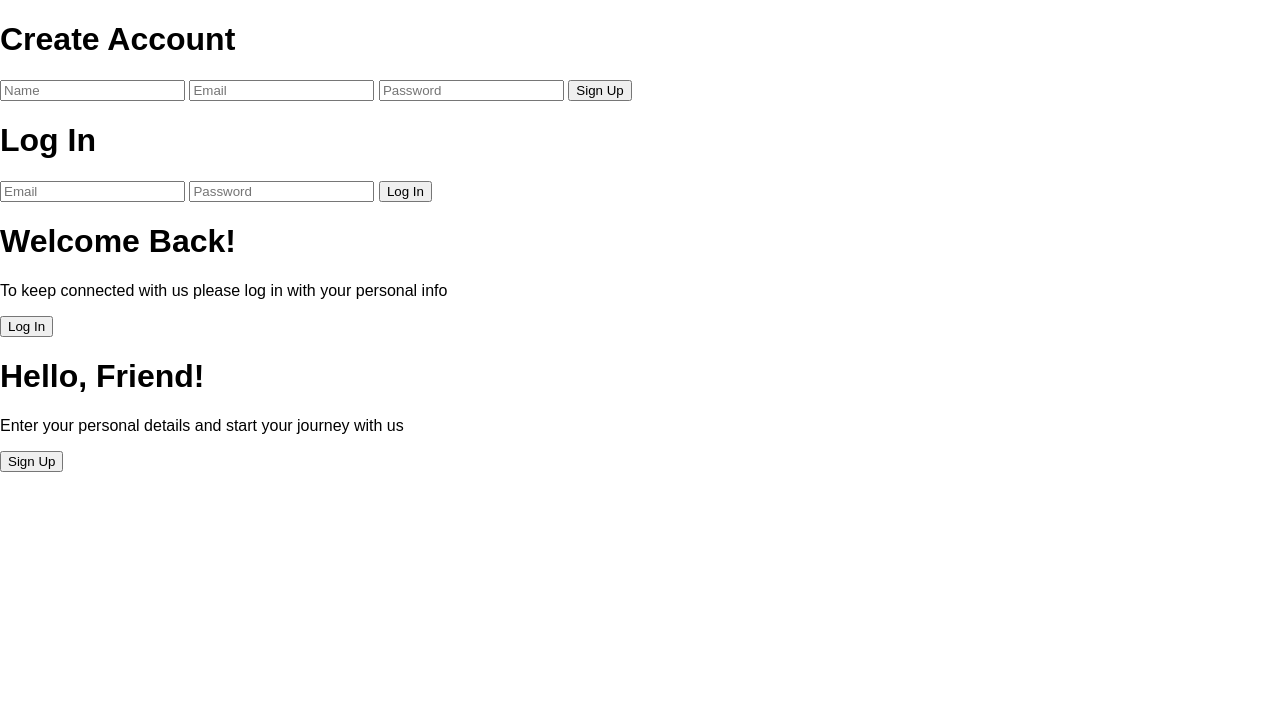
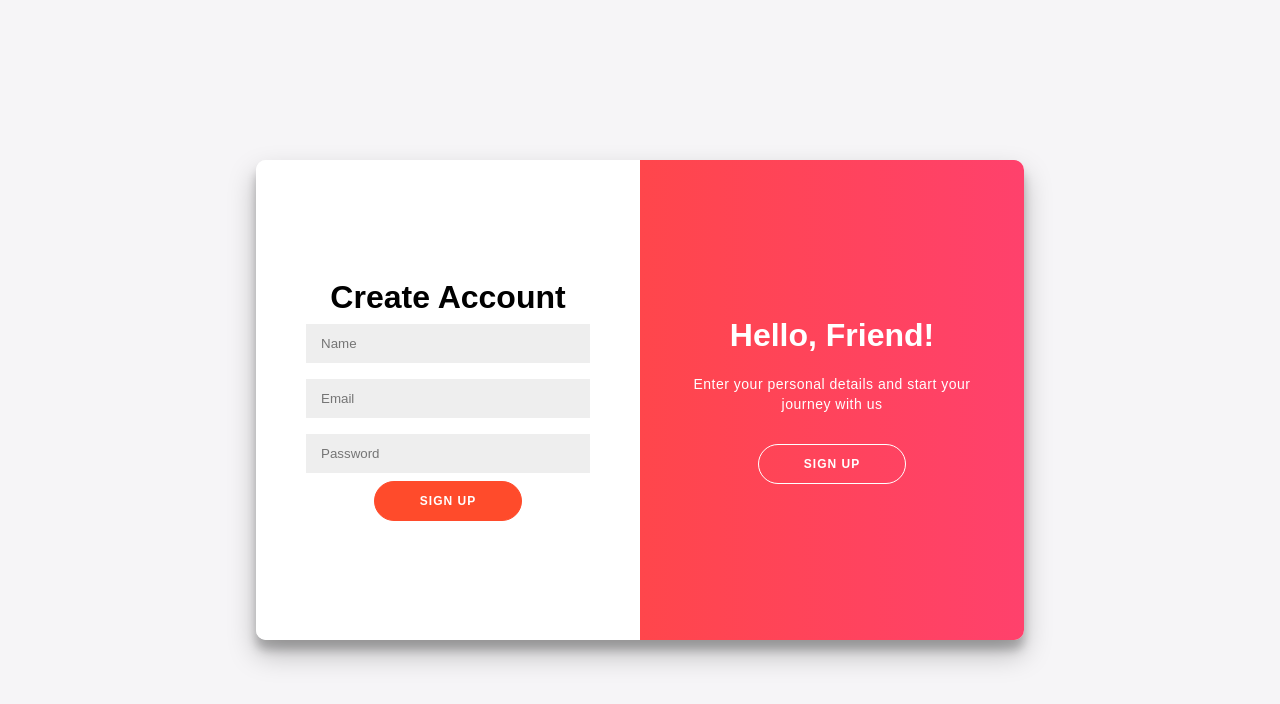
Before and after one commit to Himanshuu9/Sign-Up-Page, a plain HTML site: page index.html in a window 1280 px wide. Drawn offline with Linux system fonts and the light colour scheme.

Commit message:
New Styles

```diff
--- a/styles.css
+++ b/styles.css
@@ -1,95 +1,179 @@
+* {
+    box-sizing: border-box;
+}
+
 body {
-    font-family: Arial, sans-serif;
-    margin: 0;
-    padding: 0;
-  }
-
-  header {
-    background-color: #333;
-    color: #fff;
-    padding: 1em;
-    text-align: center;
-  }
-
-  header nav ul {
-    list-style: none;
-    margin: 0;
-    padding: 0;
-    display: flex;
-    justify-content: space-between;
-  }
-
-  header nav ul li {
-    margin-right: 20px;
-  }
-
-  header nav a {
-    color: #fff;
-    text-decoration: none;
-  }
-
-  .hero {
-    background-image: linear-gradient(to bottom, #333, #555);
-    background-size: 100% 300px;
-    background-position: 0% 100%;
-    height: 100vh;
+    font-family: 'Arial', sans-serif;
+    background-color: #f6f5f7;
     display: flex;
     justify-content: center;
     align-items: center;
-    color: #fff;
-  }
+    height: 100vh;
+    margin: 0;
+}
 
-  .hero h1 {
-    font-size: 48px;
-  }
+.container {
+    background: #fff;
+    border-radius: 10px;
+    box-shadow: 0 14px 28px rgba(0, 0, 0, 0.25),
+                0 10px 10px rgba(0, 0, 0, 0.22);
+    position: relative;
+    width: 768px;
+    max-width: 100%;
+    min-height: 480px;
+    overflow: hidden;
+}
 
-  .hero p {
-    font-size: 24px;
-  }
+.form-container {
+    position: absolute;
+    top: 0;
+    height: 100%;
+    transition: all 0.6s ease-in-out;
+}
 
-  .form {
-    padding: 2em;
-    background-color: #f7f7f7;
-    border: 1px solid #ddd;
-    box-shadow: 0 0 10px rgba(0, 0, 0, 0.1);
-    margin: 20px auto;
-    width: 80%;
-  }
+.sign-up-container {
+    left: 0;
+    width: 50%;
+    z-index: 1;
+}
 
-  .form h2 {
-    margin-top: 0;
-  }
+.log-in-container {
+    left: 0;
+    width: 50%;
+    z-index: 2;
+    opacity: 0;
+}
 
-  .form label {
-    display: block;
-    margin-bottom: 10px;
-  }
+.container.right-panel-active .sign-up-container {
+    transform: translateX(100%);
+}
 
-  .form input[type="text"], .form input[type="email"], .form input[type="password"] {
+.container.right-panel-active .log-in-container {
+    transform: translateX(100%);
+    opacity: 1;
+}
+
+form {
+    background-color: #ffffff;
+    display: flex;
+    flex-direction: column;
+    padding: 0 50px;
+    height: 100%;
+    justify-content: center;
+    align-items: center;
+    text-align: center;
+}
+
+h1 {
+    font-weight: bold;
+    margin: 0;
+}
+
+input {
+    background-color: #eee;
+    border: none;
+    padding: 12px 15px;
+    margin: 8px 0;
     width: 100%;
-    height: 40px;
-    margin-bottom: 20px;
-    padding: 10px;
-    border: 1px solid #ccc;
-  }
+}
 
-  .form button[type="submit"] {
-    background-color: #333;
-    color: #fff;
-    padding: 10px 20px;
-    border: none;
-    border-radius: 5px;
+button {
+    border-radius: 20px;
+    border: 1px solid #FF4B2B;
+    background-color: #FF4B2B;
+    color: #FFFFFF;
+    font-size: 12px;
+    font-weight: bold;
+    padding: 12px 45px;
+    letter-spacing: 1px;
+    text-transform: uppercase;
+    transition: transform 80ms ease-in;
     cursor: pointer;
-  }
+}
 
-  .form button[type="submit"]:hover {
-    background-color: #555;
-  }
+button:active {
+    transform: scale(0.95);
+}
 
-  footer {
-    background-color: #333;
-    color: #fff;
-    padding: 1em;
+button:focus {
+    outline: none;
+}
+
+button.ghost {
+    background-color: transparent;
+    border-color: #FFFFFF;
+}
+
+.overlay-container {
+    position: absolute;
+    top: 0;
+    left: 50%;
+    width: 50%;
+    height: 100%;
+    overflow: hidden;
+    transition: transform 0.6s ease-in-out;
+    z-index: 100;
+}
+
+.container.right-panel-active .overlay-container {
+    transform: translateX(-100%);
+}
+
+.overlay {
+    background: #FF416C;
+    background: linear-gradient(to right, #FF4B2B, #FF416C);
+    background-repeat: no-repeat;
+    background-size: cover;
+    background-position: 0 0;
+    color: #FFFFFF;
+    position: relative;
+    left: -100%;
+    height: 100%;
+    width: 200%;
+    transform: translateX(0);
+    transition: transform 0.6s ease-in-out;
+}
+
+.container.right-panel-active .overlay {
+    transform: translateX(50%);
+}
+
+.overlay-panel {
+    position: absolute;
+    display: flex;
+    flex-direction: column;
+    justify-content: center;
+    align-items: center;
+    padding: 0 40px;
     text-align: center;
-    clear: both;
-  }
+    top: 0;
+    height: 100%;
+    width: 50%;
+    transform: translateX(0);
+    transition: transform 0.6s ease-in-out;
+}
+
+.overlay-left {
+    transform: translateX(-20%);
+}
+
+.container.right-panel-active .overlay-left {
+    transform: translateX(0);
+}
+
+.overlay-right {
+    right: 0;
+    transform: translateX(0);
+}
+
+.container.right-panel-active .overlay-right {
+    transform: translateX(20%);
+}
+
+p {
+    font-size: 14px;
+    font-weight: 100;
+    line-height: 20px;
+    letter-spacing: 0.5px;
+    margin: 20px 0 30px;
+}
```
